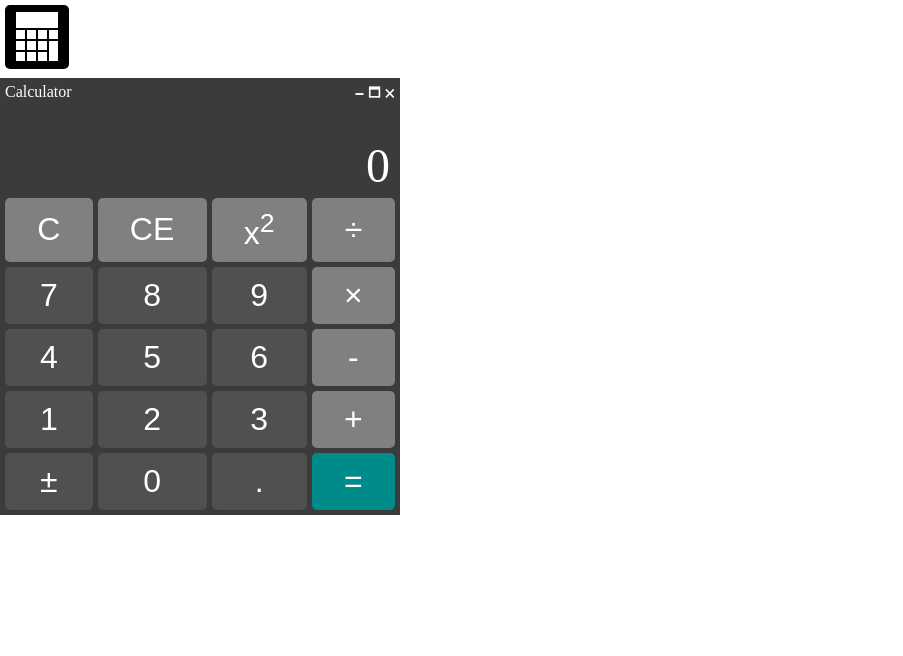
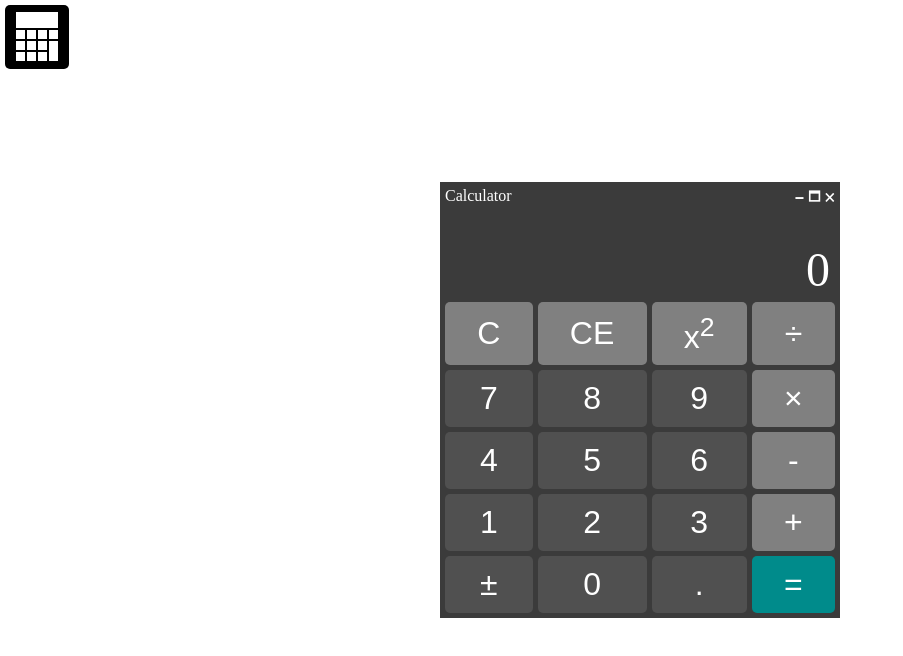
Before and after one commit to Vajdani/Calculator, a plain HTML site: page calculator/index.html in a window 1280 px wide. Both pictures are taken after a click on the picture 37 px from the left and 37 px from the top of the page. Shown: the whole page, without its empty margins (0-903 px from the left). Drawn offline with Linux system fonts and the light colour scheme.

Commit message:
Add files via upload

```diff
--- a/calculator/index.html
+++ b/calculator/index.html
@@ -16,8 +16,8 @@
                 <p>Calculator</p>
                 <p>
                     <button onclick="Toggle()" class="hideButtonVisuals taskbarButton-white">🗕</button>
-                    <button onclick="maximize()" class="hideButtonVisuals taskbarButton-white">🗖</button>
-                    <button onclick="Toggle()" class="hideButtonVisuals taskbarButton-red">🗙</button>
+                    <button onclick="Maximize()" class="hideButtonVisuals taskbarButton-white">🗖</button>
+                    <button onclick="Toggle(false)" class="hideButtonVisuals taskbarButton-red">🗙</button>
                 </p>
             </div>
             <div style="display: flex; flex-direction: column; text-align: right; padding: 0px 10px;">
--- a/calculator/script.js
+++ b/calculator/script.js
@@ -56,13 +56,32 @@ var codeToNum = {
     "Numpad9": 9,
 }
 
-function Toggle() {
-    isOn = !isOn
-    document.getElementById("calc").style.display = isOn ? "flex" : "none"
+function Toggle(override) {
+    if (override != null) {
+        isOn = override
+    }
+    else {
+        isOn = !isOn
+    }
+
+
+    Maximize(false)
+
+    let calc = document.getElementById("calc")
+    calc.style.display = isOn ? "flex" : "none"
+
+    let bounds = calc.getBoundingClientRect()
+    calc.style.top = ((window.innerHeight - bounds.height) / 2) + "px"
+    calc.style.left = ((window.innerWidth - bounds.width )/ 2) + "px"
 }
 
-function maximize() {
-    maximized = !maximized
+function Maximize(override) {
+    if (override != null) {
+        maximized = override
+    }
+    else {
+        maximized = !maximized
+    }
 
     let calc = document.getElementById("calc")
     if (maximized) {
```
